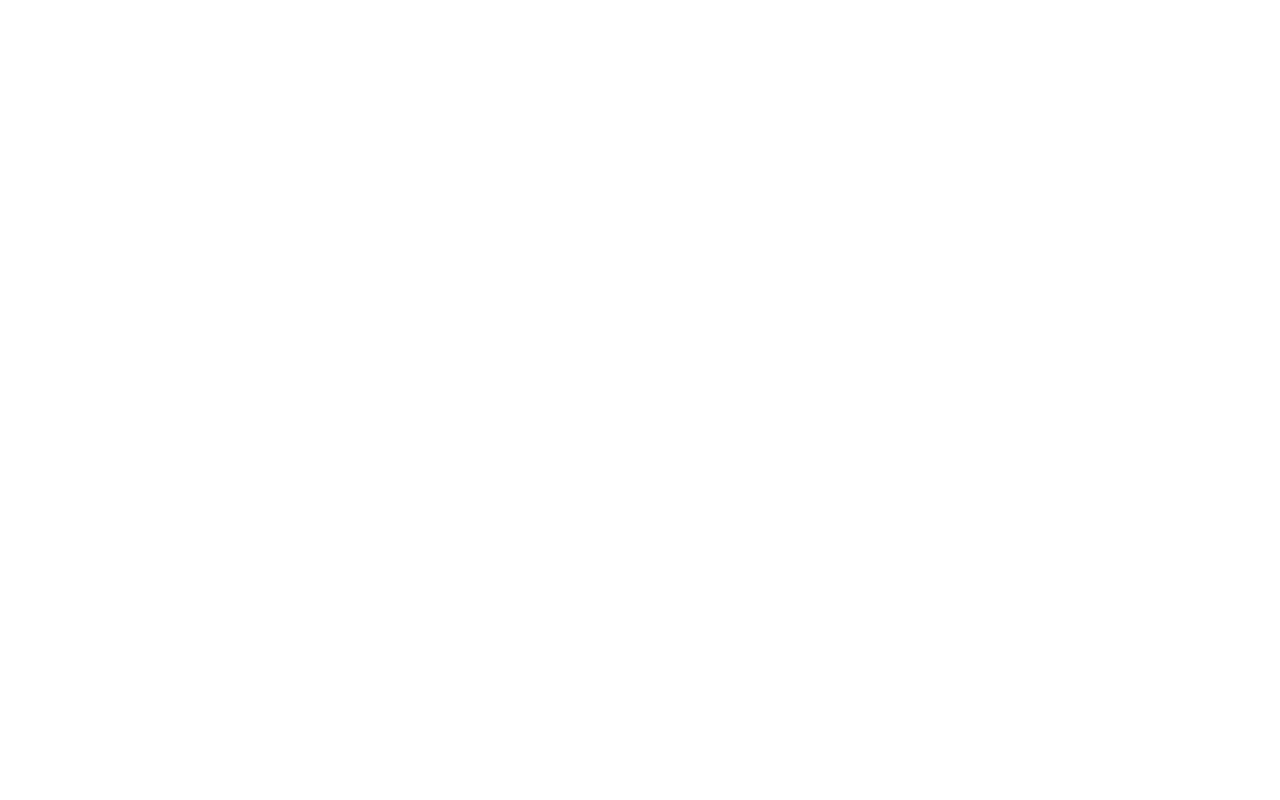
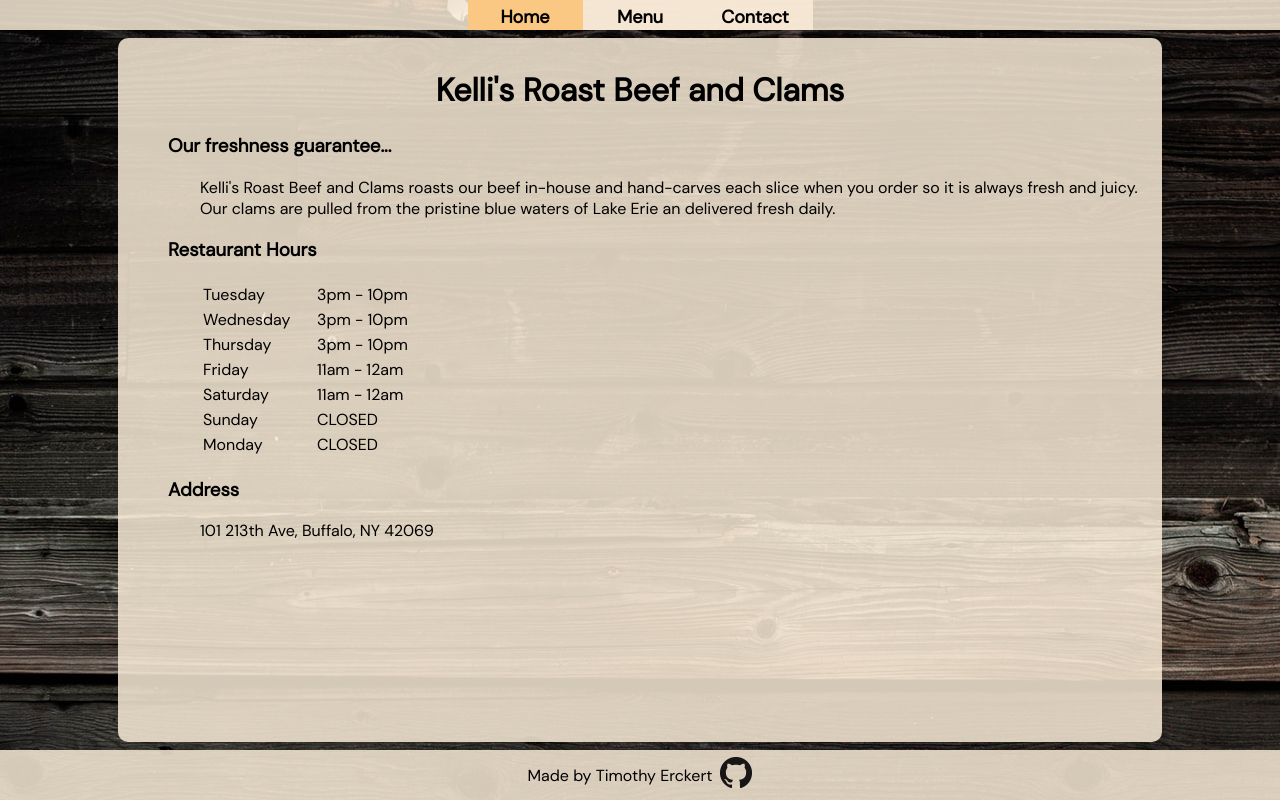
Before and after one commit to terckert/restaurant, a website built with webpack: page dist/index.html in a window 1280 px wide. Built offline with nearby package versions, Linux system fonts and the light colour scheme.

Commit message:
Testing first node build

```diff
--- a/src/index.js
+++ b/src/index.js
@@ -0,0 +1,111 @@
+const content = document.getElementById('content') // Access to the content body element
+
+// Nav Button accessors.
+const homeNav = document.getElementById('home')
+const menuNav = document.getElementById('menu')
+const contactNav = document.getElementById('contact')
+
+const freshness = `Kelli's Roast Beef and Clams roasts our beef in-house and hand-carves ` +
+                  `each slice when you order so it is always fresh and juicy. Our clams ` +
+                  `are pulled from the pristine blue waters of Lake Erie an delivered ` +
+                  `fresh daily.`
+
+const daysAndHours = [
+    {"day": "Tuesday", "hours": "3pm - 10pm"},
+    {"day": "Wednesday", "hours": "3pm - 10pm"},
+    {"day": "Thursday", "hours": "3pm - 10pm"},
+    {"day": "Friday", "hours": "11am - 12am"},
+    {"day": "Saturday", "hours": "11am - 12am"},
+    {"day": "Sunday", "hours": "CLOSED"},
+    {"day": "Monday", "hours": "CLOSED"},
+]
+
+content.innerHTML = ""
+
+// Assign onclick properties
+const assignNavButtonOnclicks = () => {
+    homeNav.onclick = buildHome
+    console.log ("Need to create buildMenu function")
+    console.log ("Need to create buildContact function")
+}
+
+const updateNavButtons = newlySelectedButton => {
+    // Get the currently selected button nav
+    const currentlySelected = document.getElementsByClassName('selected')
+    if (currentlySelected.length > 0) {
+        // Remove selected class, add not-selected class
+        currentlySelected[0].classList.replace('selected', 'not-selected')
+    }
+    // Remove not-selected class, add selected class
+    newlySelectedButton.classList.replace('not-selected', 'selected')
+}
+
+const buildHome = () => {
+    if (homeNav.classList.contains('selected')) return
+    updateNavButtons(homeNav)               // Update the buttons values.
+
+
+    // RESTAURANT NAME
+    const logo = document.createElement('h1') // Restaurant title
+    logo.id = 'logo'
+    logo.innerText = `Kelli's Roast Beef and Clams`
+
+    // CONTENT BODY
+    const mainBody = document.createElement('ul')
+
+    // Freshness guarantee
+    const weRule = document.createElement('li')
+    // Create freshness guarantee.
+    weRule.id = 'we-rule'
+    weRule.setAttribute('class', 'homecard')
+    let h3 = document.createElement('h3')
+    h3.innerText = "Our freshness guarantee..."
+    let p = document.createElement('p')
+    p.innerText = freshness
+    weRule.append(h3)
+    weRule.append(p)
+    mainBody.append(weRule)
+
+    // Create hours of operation element.
+    const hoursOfOp = document.createElement('li')
+    hoursOfOp.id = `hours`
+    hoursOfOp.setAttribute('class', 'homecard')
+    h3 = document.createElement('h3')
+    h3.innerText = "Restaurant Hours"
+    const table = document.createElement('table')
+    table.innerHTML = ` <colgroup><col id="day"><col id="hours"></colgroup>`
+    const tbody = document.createElement('tbody')
+    daysAndHours.forEach( day =>{
+        const tr = document.createElement('tr')
+        let td = document.createElement('td')
+        td.innerText = day['day']
+        tr.append(td)
+        td = document.createElement('td')
+        td.innerText = day['hours']
+        tr.append(td)
+        tbody.append(tr)
+    })
+    table.append(tbody)
+    hoursOfOp.append(h3)
+    hoursOfOp.append(table)
+    mainBody.append(hoursOfOp)
+
+    // Create address element.
+    const addy = document.createElement('li')
+    addy.id = `address`
+    addy.setAttribute('class', 'homecard')
+    h3 = document.createElement('h3')
+    h3.innerText = `Address`
+    p = document.createElement('p')
+    p.innerText = `101 213th Ave, Buffalo, NY 42069`
+    addy.append(h3)
+    addy.append(p)
+    mainBody.append(addy)
+
+    // Put it all together.
+    content.append(logo)
+    content.append(mainBody)
+}
+
+assignNavButtonOnclicks()
+buildHome()
--- /dev/null
+++ b/src/style.css
@@ -0,0 +1,150 @@
+@font-face {
+    font-family: DMSans;
+    src: url('../fonts/DMSans-Regular.ttf') format('truetype');
+}
+
+:root {
+    --background-color: rgb(250, 235, 215, .85);
+
+    /* Button formatting */
+    --button-selected: rgb(250, 200, 130);
+    --button-hover: rgb(250, 225, 180);
+    --button-font: 'DMSans', sans-serif;
+    --button-height: 30px;
+    --button-width: 115px;
+
+    /* Content formatting */
+    --content-container-height: calc(100vh - (var(--button-height) + var(--footer-height)));
+    --content-width: 80%;
+    --content-height: 95%;
+    --content-padding: 10px;
+    --content-border-radius: 10px;
+
+    /* Scrollbar formatting */
+    --scrollbar-width: 8px;
+    --scrollbar-scroller: rgb(139, 128, 113);
+    --scroller-background: rgb(0, 0, 0, 0);
+
+    /* Footer formatting */
+    --footer-height: 50px
+}
+
+/* Easy access to objects that are supposed to have a colored background */
+.colored-bckg {
+    background-color: var(--background-color);
+}
+
+html{
+    font-family: var(--button-font);
+}
+
+body {
+    background-image: url(./images/background.jpg);
+    margin: 0;
+    columns: var(--button-height) var(--button-height);
+}
+
+button {
+    font-weight: bold;
+    font-family: var(--button-font);
+    font-size: large;
+}
+
+/* Navbar styling */
+nav {
+    width: 100%;
+    display: flex;
+    justify-content: center;
+    height: var(--button-height);
+}
+
+.nav-button {
+    height: var(--button-height);
+    width: var(--button-width);
+    border: none;
+    display: flex;
+    align-items: flex-end;
+    justify-content: center;
+}
+
+.selected {
+    background-color: var(--button-selected);
+}
+
+.not-selected:hover {
+    background-color: var(--button-hover);
+}
+
+/* Content styling */
+#content-container {
+    height: var(--content-container-height);
+    display: flex;
+    justify-content: center;
+    align-items: center;
+}
+
+#content {
+    border-radius: var(--content-border-radius);
+    width: var(--content-width);
+    height: var(--content-height);
+    padding: var(--content-padding);;
+    display: block;
+    overflow-y: auto;
+}
+
+/* Scroll bar styling */
+#content {
+    scrollbar-width: var(--scrollbar-width);
+    scrollbar-color: var(--scrollbar-scroller) var(--scroller-background);
+}
+
+#content::-webkit-scrollbar {
+    width: var(--scrollbar-width);
+}
+
+#content::-webkit-scrollbar-track {
+    background-color: var(--scroller-background);
+}
+
+#content::-webkit-scrollbar-thumb {
+    background-color: var(--scrollbar-scroller);
+    border-radius: var(--content-border-radius);
+}
+
+
+.homecard {
+    list-style-type: none;
+}
+
+.homecard > p, .homecard > table {
+    padding-left: 2em;
+}
+
+#day {
+    width: 7em;
+}
+
+#logo {
+    text-align: center;
+}
+
+/* Footer styling */
+footer {
+    width: 100%;
+    height: var(--footer-height);
+    display: flex;
+    align-items: center;
+    justify-content: center;
+}
+
+footer > span {
+    padding-right: .5em;
+}
+
+#github-logo {
+    transition: transform 0.2s ease-in-out;
+}
+
+#github-logo:hover {
+    transform: rotate(-360deg) scale(1.1);
+}
--- a/webpack.config.js
+++ b/webpack.config.js
@@ -2,6 +2,7 @@ const path = require('path')
 
 module.exports = {
     entry: './src/index.js',
+    mode: "development",
     output: {
         filename: 'main.js',
         path: path.resolve(__dirname, 'dist'),
```
Also changed, not shown: json/hours.json (added, +11 -0 lines), dist/index.html, dist/main.js, fonts/DMSans-Bold.ttf (added), fonts/DMSans-BoldItalic.ttf (added), fonts/DMSans-Italic.ttf (added), fonts/DMSans-Medium.ttf (added), fonts/DMSans-MediumItalic.ttf (added), fonts/DMSans-Regular.ttf (added), src/images/GitHub-Mark-32px.png (added), src/images/background.jpg (added).
